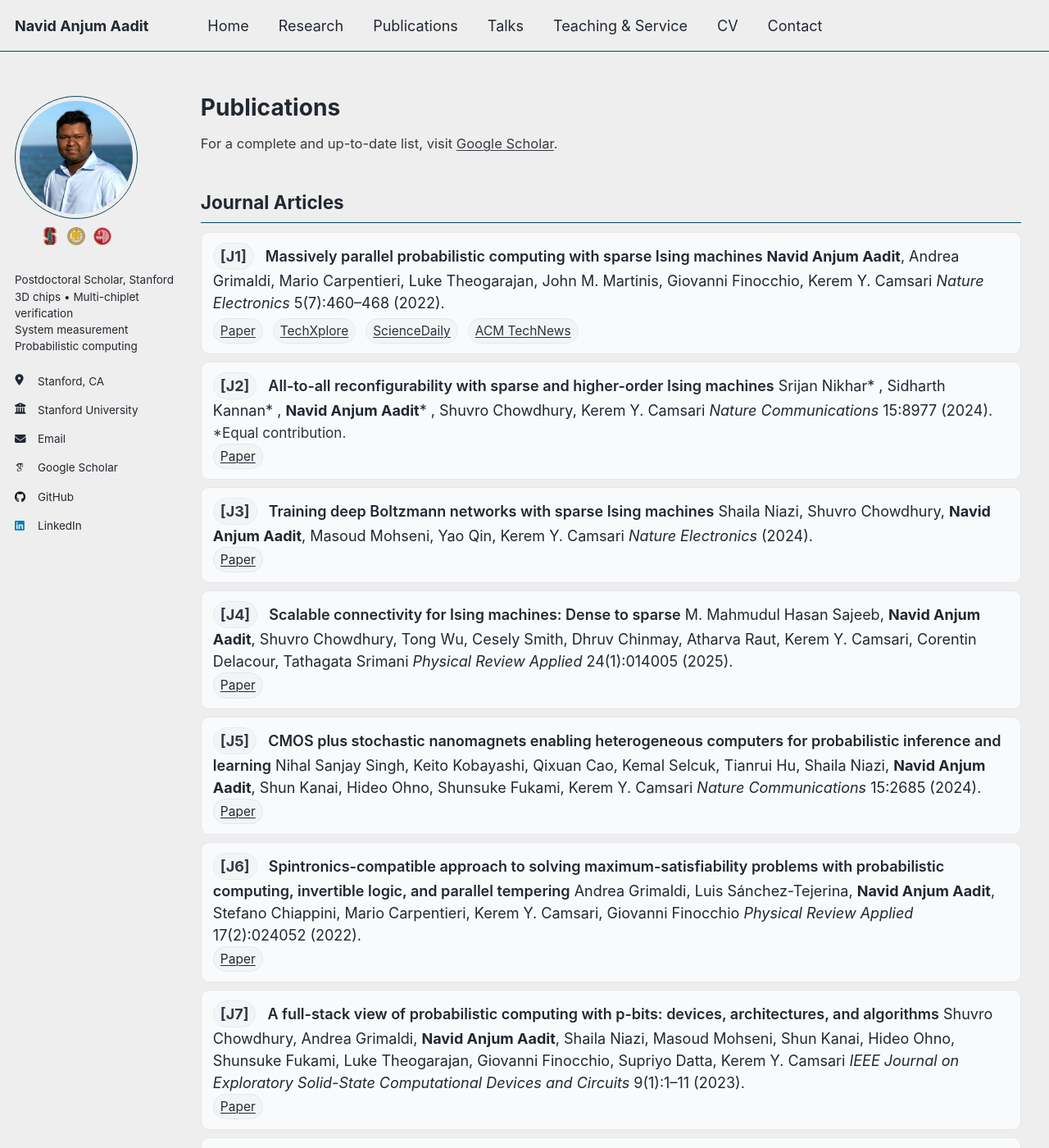
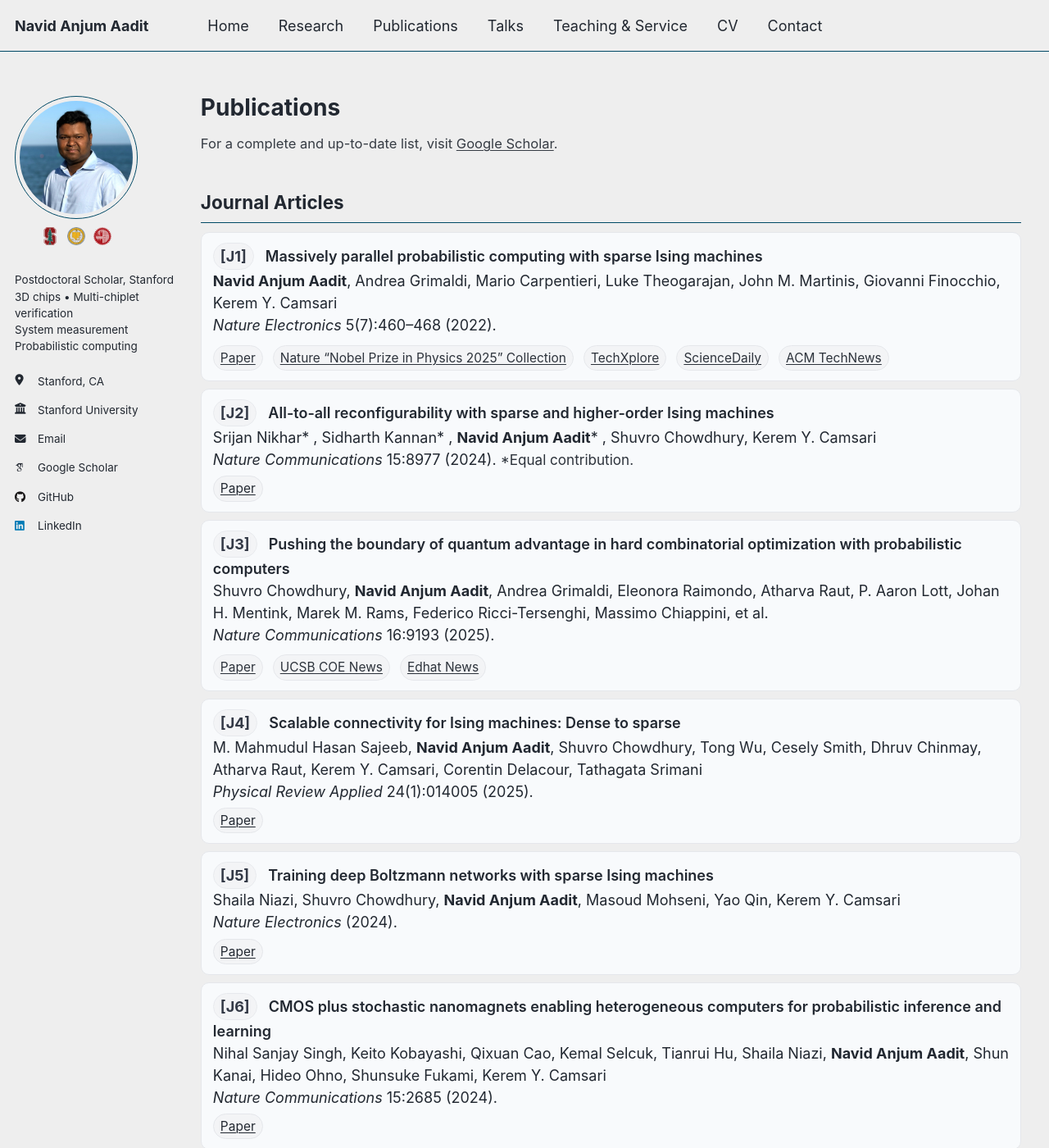
Before and after one commit to navidaadit/navidaadit.github.io, a Jekyll site: the page built from _pages/publications.md, in a window 1280 px wide and 1400 px high. Shown: the whole window at 82% size. Built offline with Jekyll 4.4.1, drawn with Linux system fonts in a browser that asks for light colours; some web fonts are replaced; some of the changed text lies outside the part shown.

Commit message:
Update publications.md

```diff
--- a/_pages/publications.md
+++ b/_pages/publications.md
@@ -21,7 +21,7 @@ author_profile: true
   .pub-venue{font-style:italic}
   .pub-notes{margin-top:.25rem;font-size:.95rem;opacity:.95}
   .badges a{
-    display:inline-block;margin-right:.4rem;text-decoration:none;
+    display:inline-block;margin-right:.4rem;margin-top:.35rem;text-decoration:none;
     border:1px solid #e5e7eb;background:#f3f4f6;color:#111827;
     padding:3px 8px;border-radius:999px;font-size:.86rem;
   }
@@ -39,11 +39,12 @@ For a complete and up-to-date list, visit
 <ul class="pub-list">
   <li id="J1">
     <span class="pub-id">[J1]</span>
-    <span class="pub-title">Massively parallel probabilistic computing with sparse Ising machines</span>
-    <span class="authors"><strong>Navid Anjum Aadit</strong>, Andrea Grimaldi, Mario Carpentieri, Luke Theogarajan, John M. Martinis, Giovanni Finocchio, Kerem Y. Camsari</span>
+    <span class="pub-title">Massively parallel probabilistic computing with sparse Ising machines</span><br/>
+    <span class="authors"><strong>Navid Anjum Aadit</strong>, Andrea Grimaldi, Mario Carpentieri, Luke Theogarajan, John M. Martinis, Giovanni Finocchio, Kerem Y. Camsari</span><br/>
     <span class="pub-venue"><em>Nature Electronics</em></span> 5(7):460–468 (2022).
     <div class="badges pub-notes">
       <a href="https://www.nature.com/articles/s41928-022-00774-2">Paper</a>
+      <a href="https://www.nature.com/collections/fhdggghifa">Nature “Nobel Prize in Physics 2025” Collection</a>
       <a href="https://techxplore.com/news/2022-06-fast-energy-efficient-sparse-ising-machine.html">TechXplore</a>
       <a href="https://www.sciencedaily.com/releases/2022/06/220613193453.htm">ScienceDaily</a>
       <a href="https://technews.acm.org/archives.cfm?fo=2022-06-jun/jun-15-2022.html">ACM TechNews</a>
@@ -52,58 +53,84 @@ For a complete and up-to-date list, visit
 
   <li id="J2">
     <span class="pub-id">[J2]</span>
-    <span class="pub-title">All-to-all reconfigurability with sparse and higher-order Ising machines</span>
-    <span class="authors">Srijan Nikhar* , Sidharth Kannan* , <strong>Navid Anjum Aadit</strong>* , Shuvro Chowdhury, Kerem Y. Camsari</span>
+    <span class="pub-title">All-to-all reconfigurability with sparse and higher-order Ising machines</span><br/>
+    <span class="authors">Srijan Nikhar* , Sidharth Kannan* , <strong>Navid Anjum Aadit</strong>* , Shuvro Chowdhury, Kerem Y. Camsari</span><br/>
     <span class="pub-venue"><em>Nature Communications</em></span> 15:8977 (2024). <span class="pub-notes">*Equal contribution.</span>
-    <div class="badges"><a href="https://www.nature.com/articles/s41467-024-53270-w">Paper</a></div>
+    <div class="badges">
+      <a href="https://www.nature.com/articles/s41467-024-53270-w">Paper</a>
+    </div>
   </li>
 
   <li id="J3">
     <span class="pub-id">[J3]</span>
-    <span class="pub-title">Training deep Boltzmann networks with sparse Ising machines</span>
-    <span class="authors">Shaila Niazi, Shuvro Chowdhury, <strong>Navid Anjum Aadit</strong>, Masoud Mohseni, Yao Qin, Kerem Y. Camsari</span>
-    <span class="pub-venue"><em>Nature Electronics</em></span> (2024).
-    <div class="badges"><a href="https://www.nature.com/articles/s41928-024-01182-4">Paper</a></div>
+    <span class="pub-title">Pushing the boundary of quantum advantage in hard combinatorial optimization with probabilistic computers</span><br/>
+    <span class="authors">Shuvro Chowdhury, <strong>Navid Anjum Aadit</strong>, Andrea Grimaldi, Eleonora Raimondo, Atharva Raut, P. Aaron Lott, Johan H. Mentink, Marek M. Rams, Federico Ricci-Tersenghi, Massimo Chiappini, et al.</span><br/>
+    <span class="pub-venue"><em>Nature Communications</em></span> 16:9193 (2025).
+    <div class="badges pub-notes">
+      <a href="https://www.nature.com/articles/s41467-025-64235-y">Paper</a>
+      <a href="https://engineering.ucsb.edu/news/probabilistic-computers-keep-winning">UCSB COE News</a>
+      <a href="https://www.edhat.com/news/new-ucsb-research-shows-p-computers-can-solve-spin-glass-problems-faster-than-quantum-systems/">Edhat News</a>
+    </div>
   </li>
 
   <li id="J4">
     <span class="pub-id">[J4]</span>
-    <span class="pub-title">Scalable connectivity for Ising machines: Dense to sparse</span>
-    <span class="authors">M. Mahmudul Hasan Sajeeb, <strong>Navid Anjum Aadit</strong>, Shuvro Chowdhury, Tong Wu, Cesely Smith, Dhruv Chinmay, Atharva Raut, Kerem Y. Camsari, Corentin Delacour, Tathagata Srimani</span>
+    <span class="pub-title">Scalable connectivity for Ising machines: Dense to sparse</span><br/>
+    <span class="authors">M. Mahmudul Hasan Sajeeb, <strong>Navid Anjum Aadit</strong>, Shuvro Chowdhury, Tong Wu, Cesely Smith, Dhruv Chinmay, Atharva Raut, Kerem Y. Camsari, Corentin Delacour, Tathagata Srimani</span><br/>
     <span class="pub-venue"><em>Physical Review Applied</em></span> 24(1):014005 (2025).
-    <div class="badges"><a href="https://journals.aps.org/prapplied/abstract/10.1103/kx8m-5h3h">Paper</a></div>
+    <div class="badges">
+      <a href="https://journals.aps.org/prapplied/abstract/10.1103/kx8m-5h3h">Paper</a>
+    </div>
   </li>
 
   <li id="J5">
     <span class="pub-id">[J5]</span>
-    <span class="pub-title">CMOS plus stochastic nanomagnets enabling heterogeneous computers for probabilistic inference and learning</span>
-    <span class="authors">Nihal Sanjay Singh, Keito Kobayashi, Qixuan Cao, Kemal Selcuk, Tianrui Hu, Shaila Niazi, <strong>Navid Anjum Aadit</strong>, Shun Kanai, Hideo Ohno, Shunsuke Fukami, Kerem Y. Camsari</span>
-    <span class="pub-venue"><em>Nature Communications</em></span> 15:2685 (2024).
-    <div class="badges"><a href="https://www.nature.com/articles/s41467-024-46645-6">Paper</a></div>
+    <span class="pub-title">Training deep Boltzmann networks with sparse Ising machines</span><br/>
+    <span class="authors">Shaila Niazi, Shuvro Chowdhury, <strong>Navid Anjum Aadit</strong>, Masoud Mohseni, Yao Qin, Kerem Y. Camsari</span><br/>
+    <span class="pub-venue"><em>Nature Electronics</em></span> (2024).
+    <div class="badges">
+      <a href="https://www.nature.com/articles/s41928-024-01182-4">Paper</a>
+    </div>
   </li>
 
   <li id="J6">
     <span class="pub-id">[J6]</span>
-    <span class="pub-title">Spintronics-compatible approach to solving maximum-satisfiability problems with probabilistic computing, invertible logic, and parallel tempering</span>
-    <span class="authors">Andrea Grimaldi, Luis Sánchez-Tejerina, <strong>Navid Anjum Aadit</strong>, Stefano Chiappini, Mario Carpentieri, Kerem Y. Camsari, Giovanni Finocchio</span>
-    <span class="pub-venue"><em>Physical Review Applied</em></span> 17(2):024052 (2022).
-    <div class="badges"><a href="https://journals.aps.org/prapplied/abstract/10.1103/PhysRevApplied.17.024052">Paper</a></div>
+    <span class="pub-title">CMOS plus stochastic nanomagnets enabling heterogeneous computers for probabilistic inference and learning</span><br/>
+    <span class="authors">Nihal Sanjay Singh, Keito Kobayashi, Qixuan Cao, Kemal Selcuk, Tianrui Hu, Shaila Niazi, <strong>Navid Anjum Aadit</strong>, Shun Kanai, Hideo Ohno, Shunsuke Fukami, Kerem Y. Camsari</span><br/>
+    <span class="pub-venue"><em>Nature Communications</em></span> 15:2685 (2024).
+    <div class="badges">
+      <a href="https://www.nature.com/articles/s41467-024-46645-6">Paper</a>
+    </div>
   </li>
 
   <li id="J7">
     <span class="pub-id">[J7]</span>
-    <span class="pub-title">A full-stack view of probabilistic computing with p-bits: devices, architectures, and algorithms</span>
-    <span class="authors">Shuvro Chowdhury, Andrea Grimaldi, <strong>Navid Anjum Aadit</strong>, Shaila Niazi, Masoud Mohseni, Shun Kanai, Hideo Ohno, Shunsuke Fukami, Luke Theogarajan, Giovanni Finocchio, Supriyo Datta, Kerem Y. Camsari</span>
-    <span class="pub-venue"><em>IEEE Journal on Exploratory Solid-State Computational Devices and Circuits</em></span> 9(1):1–11 (2023).
-    <div class="badges"><a href="https://ieeexplore.ieee.org/document/10068500">Paper</a></div>
+    <span class="pub-title">Spintronics-compatible approach to solving maximum-satisfiability problems with probabilistic computing, invertible logic, and parallel tempering</span><br/>
+    <span class="authors">Andrea Grimaldi, Luis Sánchez-Tejerina, <strong>Navid Anjum Aadit</strong>, Stefano Chiappini, Mario Carpentieri, Kerem Y. Camsari, Giovanni Finocchio</span><br/>
+    <span class="pub-venue"><em>Physical Review Applied</em></span> 17(2):024052 (2022).
+    <div class="badges">
+      <a href="https://journals.aps.org/prapplied/abstract/10.1103/PhysRevApplied.17.024052">Paper</a>
+    </div>
   </li>
 
   <li id="J8">
     <span class="pub-id">[J8]</span>
-    <span class="pub-title">Efficient probabilistic computing with stochastic perovskite nickelates</span>
-    <span class="authors">Tae Joon Park, Kemal Selcuk, Hai-Tian Zhang, Sukriti Manna, Rohit Batra, Qi Wang, Haoming Yu, <strong>Navid Anjum Aadit</strong>, Subramanian K. R. S. Sankaranarayanan, Hua Zhou, Kerem Y. Camsari, Shriram Ramanathan</span>
+    <span class="pub-title">A full-stack view of probabilistic computing with p-bits: devices, architectures, and algorithms</span><br/>
+    <span class="authors">Shuvro Chowdhury, Andrea Grimaldi, <strong>Navid Anjum Aadit</strong>, Shaila Niazi, Masoud Mohseni, Shun Kanai, Hideo Ohno, Shunsuke Fukami, Luke Theogarajan, Giovanni Finocchio, Supriyo Datta, Kerem Y. Camsari</span><br/>
+    <span class="pub-venue"><em>IEEE Journal on Exploratory Solid-State Computational Devices and Circuits</em></span> 9(1):1–11 (2023).
+    <div class="badges">
+      <a href="https://ieeexplore.ieee.org/document/10068500">Paper</a>
+    </div>
+  </li>
+
+  <li id="J9">
+    <span class="pub-id">[J9]</span>
+    <span class="pub-title">Efficient probabilistic computing with stochastic perovskite nickelates</span><br/>
+    <span class="authors">Tae Joon Park, Kemal Selcuk, Hai-Tian Zhang, Sukriti Manna, Rohit Batra, Qi Wang, Haoming Yu, <strong>Navid Anjum Aadit</strong>, Subramanian K. R. S. Sankaranarayanan, Hua Zhou, Kerem Y. Camsari, Shriram Ramanathan</span><br/>
     <span class="pub-venue"><em>Nano Letters</em></span> 22(21):8654–8661 (2022).
-    <div class="badges"><a href="https://pubs.acs.org/doi/full/10.1021/acs.nanolett.2c03223">Paper</a></div>
+    <div class="badges">
+      <a href="https://pubs.acs.org/doi/full/10.1021/acs.nanolett.2c03223">Paper</a>
+    </div>
   </li>
 </ul>
 
@@ -112,42 +139,49 @@ For a complete and up-to-date list, visit
 <ul class="pub-list">
   <li id="C1">
     <span class="pub-id">[C1]</span>
-    <span class="pub-title">Accelerating Adaptive Parallel Tempering with FPGA-based p-bits</span>
-    <span class="authors"><strong>Navid Anjum Aadit</strong>, Masoud Mohseni, Kerem Y. Camsari</span>
+    <span class="pub-title">Accelerating Adaptive Parallel Tempering with FPGA-based p-bits</span><br/>
+    <span class="authors"><strong>Navid Anjum Aadit</strong>, Masoud Mohseni, Kerem Y. Camsari</span><br/>
     <span class="pub-venue"><em>2023 VLSI Technology and Circuits Symposium</em></span>:1–2 (2023).
-    <div class="badges"><a href="https://ieeexplore.ieee.org/document/10185207">Paper</a></div>
+    <div class="badges">
+      <a href="https://ieeexplore.ieee.org/document/10185207">Paper</a>
+    </div>
   </li>
 
   <li id="C2">
     <span class="pub-id">[C2]</span>
-    <span class="pub-title">Computing with invertible logic: Combinatorial optimization with probabilistic bits</span>
-    <span class="authors"><strong>Navid Anjum Aadit</strong>, Andrea Grimaldi, Mario Carpentieri, Luke Theogarajan, Giovanni Finocchio, Kerem Y. Camsari</span>
+    <span class="pub-title">Computing with invertible logic: Combinatorial optimization with probabilistic bits</span><br/>
+    <span class="authors"><strong>Navid Anjum Aadit</strong>, Andrea Grimaldi, Mario Carpentieri, Luke Theogarajan, Giovanni Finocchio, Kerem Y. Camsari</span><br/>
     <span class="pub-venue"><em>2021 IEDM — International Electron Devices Meeting</em></span>:40–3 (2021).
-    <div class="badges"><a href="https://ieeexplore.ieee.org/document/9720514">Paper</a></div>
+    <div class="badges">
+      <a href="https://ieeexplore.ieee.org/document/9720514">Paper</a>
+    </div>
   </li>
 
   <li id="C3">
     <span class="pub-id">[C3]</span>
-    <span class="pub-title">Physics-inspired Ising computing with ring-oscillator activated p-bits</span>
-    <span class="authors"><strong>Navid Anjum Aadit</strong>, Andrea Grimaldi, Giovanni Finocchio, Kerem Y. Camsari</span>
+    <span class="pub-title">Physics-inspired Ising computing with ring-oscillator activated p-bits</span><br/>
+    <span class="authors"><strong>Navid Anjum Aadit</strong>, Andrea Grimaldi, Giovanni Finocchio, Kerem Y. Camsari</span><br/>
     <span class="pub-venue"><em>2022 IEEE NANO — International Conference on Nanotechnology</em></span>:393–396 (2022).
-    <div class="badges"><a href="https://ieeexplore.ieee.org/document/9928681">Paper</a></div>
+    <div class="badges">
+      <a href="https://ieeexplore.ieee.org/document/9928681">Paper</a>
+    </div>
   </li>
 
   <li id="C4">
     <span class="pub-id">[C4]</span>
-    <span class="pub-title">Experimental evaluation of simulated quantum annealing with MTJ-augmented p-bits</span>
-    <span class="authors">Andrea Grimaldi* , Kemal Selcuk* , <strong>Navid Anjum Aadit</strong>* , Keito Kobayashi, Qixuan Cao, Shuvro Chowdhury, Giovanni Finocchio, Shun Kanai, Hideo Ohno, Shunsuke Fukami, Kerem Y. Camsari</span>
+    <span class="pub-title">Experimental evaluation of simulated quantum annealing with MTJ-augmented p-bits</span><br/>
+    <span class="authors">Andrea Grimaldi* , Kemal Selcuk* , <strong>Navid Anjum Aadit</strong>* , Keito Kobayashi, Qixuan Cao, Shuvro Chowdhury, Giovanni Finocchio, Shun Kanai, Hideo Ohno, Shunsuke Fukami, Kerem Y. Camsari</span><br/>
     <span class="pub-venue"><em>2022 IEDM — International Electron Devices Meeting</em></span>:22–4 (2022). <span class="pub-notes">*Equal contribution.</span>
-    <div class="badges"><a href="https://ieeexplore.ieee.org/document/10019530">Paper</a></div>
+    <div class="badges">
+      <a href="https://ieeexplore.ieee.org/document/10019530">Paper</a>
+    </div>
   </li>
 
   <li id="C5">
     <span class="pub-id">[C5]</span>
-    <span class="pub-title">DAC-Free p-bits: Asynchronous Self-Coloring and On-Chip Annealing</span>
-    <span class="authors">Kemal Selcuk, <strong>Navid Anjum Aadit</strong>, et al.</span>
-    <span class="pub-venue">Submitted to <em>2025 IEDM</em></span> (2025).
-    <div class="badges"><a href="#">Paper</a></div>
+    <span class="pub-title">DAC-Free p-bits: Asynchronous Self-Coloring and On-Chip Annealing</span><br/>
+    <span class="authors">Kemal Selcuk, <strong>Navid Anjum Aadit</strong>, et al.</span><br/>
+    <span class="pub-venue"><em>2025 IEDM — International Electron Devices Meeting</em></span> (2025).
   </li>
 </ul>
 
@@ -156,10 +190,12 @@ For a complete and up-to-date list, visit
 <ul class="pub-list">
   <li id="B1">
     <span class="pub-id">[B1]</span>
-    <span class="pub-title">High electron mobility transistors: performance analysis, research trend and applications</span>
-    <span class="authors"><strong>Muhammad Navid Anjum Aadit</strong>, Sharadindu Gopal Kirtania, Farhana Afrin, Md Kawsar Alam, Quazi Deen Mohd Khosru</span>
+    <span class="pub-title">High electron mobility transistors: performance analysis, research trend and applications</span><br/>
+    <span class="authors"><strong>Muhammad Navid Anjum Aadit</strong>, Sharadindu Gopal Kirtania, Farhana Afrin, Md Kawsar Alam, Quazi Deen Mohd Khosru</span><br/>
     <span class="pub-venue"><em>Different Types of Field-Effect Transistors — Theory and Applications</em></span>, IntechOpen (2017).
-    <div class="badges"><a href="https://www.intechopen.com/chapters/54563">Paper</a></div>
+    <div class="badges">
+      <a href="https://www.intechopen.com/chapters/54563">Paper</a>
+    </div>
   </li>
 </ul>
 
@@ -168,17 +204,22 @@ For a complete and up-to-date list, visit
 <ul class="pub-list">
   <li id="P1">
     <span class="pub-id">[P1]</span>
-    <span class="pub-title">How to Build a Quantum Supercomputer: Scaling Challenges and Opportunities</span>
-    <span class="authors">Masoud Mohseni, Artur Scherer, K. Grace Johnson, Oded Wertheim, Matthew Otten, <strong>Navid Anjum Aadit</strong>, et al.</span>
+    <span class="pub-title">How to Build a Quantum Supercomputer: Scaling Challenges and Opportunities</span><br/>
+    <span class="authors">Masoud Mohseni, Artur Scherer, K. Grace Johnson, Oded Wertheim, Matthew Otten, <strong>Navid Anjum Aadit</strong>, et al.</span><br/>
     <span class="pub-venue"><em>arXiv:2411.10406</em></span> (2024).
-    <div class="badges"><a href="https://arxiv.org/abs/2411.10406">Paper</a></div>
+    <div class="badges">
+      <a href="https://arxiv.org/abs/2411.10406">Paper</a>
+    </div>
   </li>
 
   <li id="P2">
     <span class="pub-id">[P2]</span>
-    <span class="pub-title">Pushing the Boundary of Quantum Advantage in Hard Combinatorial Optimization with Probabilistic Computers</span>
-    <span class="authors">Shuvro Chowdhury, <strong>Navid Anjum Aadit</strong>, Andrea Grimaldi, Eleonora Raimondo, Atharva Raut, P. Aaron Lott, Johan H. Mentink, Marek M. Rams, Federico Ricci-Tersenghi, Massimo Chiappini, et al.</span>
-    <span class="pub-venue"><em>arXiv:2503.10302</em></span> (2025). <span class="pub-notes">To appear at <em>Nature Communications</em>.</span>
-    <div class="badges"><a href="https://arxiv.org/abs/2503.10302">Paper</a></div>
+    <span class="pub-title">Probabilistic Computers for Neural Quantum States</span><br/>
+    <span class="authors">Shuvro Chowdhury, Jasper Pieterse, <strong>Navid Anjum Aadit</strong>, Johan H. Mentink, Kerem Y. Camsari</span><br/>
+    <span class="pub-venue"><em>arXiv:2512.24558</em></span> (2025).
+    <div class="badges pub-notes">
+      <a href="https://arxiv.org/abs/2512.24558">Paper</a>
+      <a href="https://quantumzeitgeist.com/computing-fast-neural-quantum-states-probabilistic-fpgas-enables-sampling/">Quantum Zeitgeist</a>
+    </div>
   </li>
 </ul>
```
